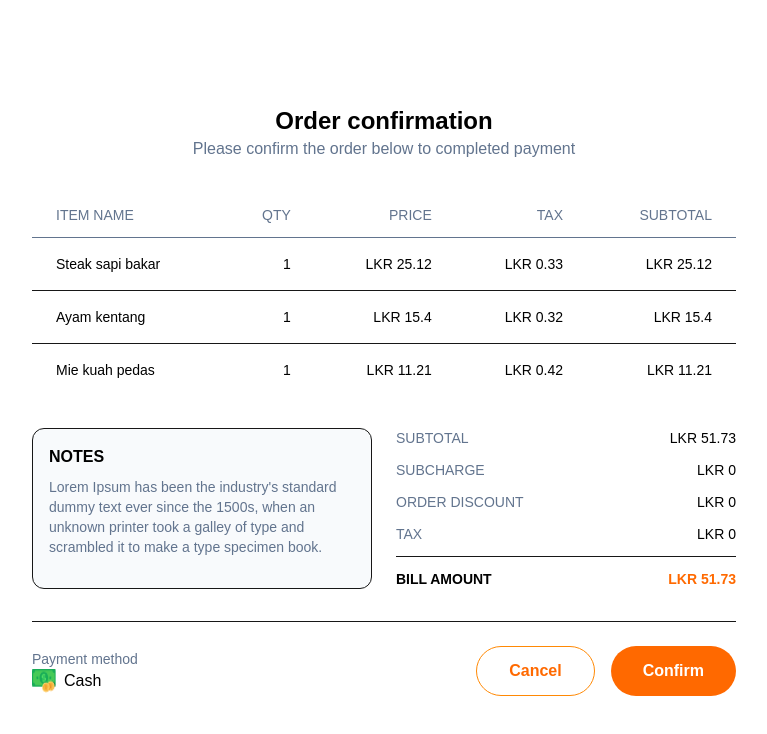
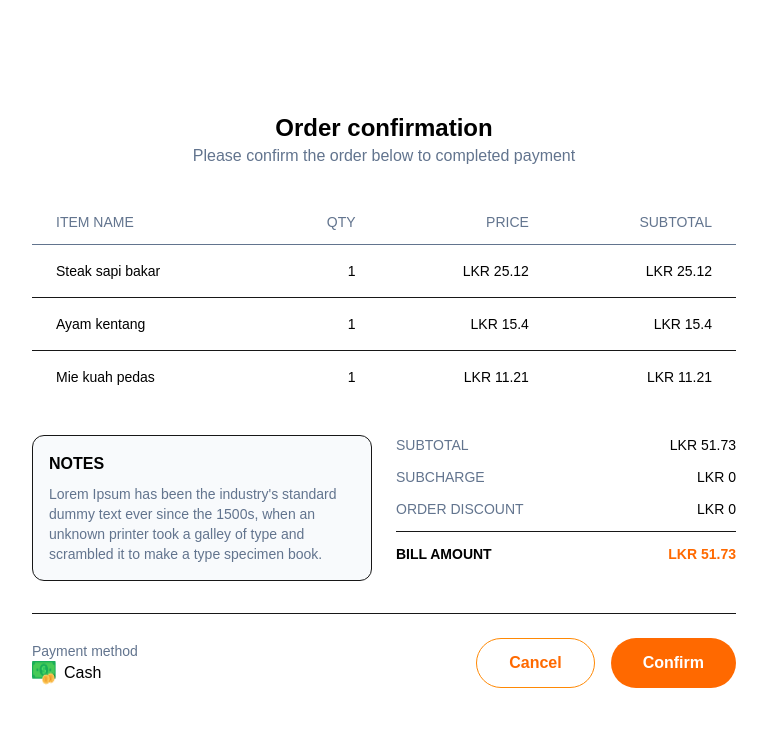
Before and after one commit to LTI-INTERNS/pos-micro-sass, a Next.js app: page /orderpopup in a window 1280 px wide. Shown: the top 734 px of the page, without its empty margins (256-1023 px from the left). Built offline with nearby package versions, Linux system fonts and the light colour scheme.

Commit message:
fix(ui): Remove separate product tax from popup

```diff
--- a/app/components/customers/OrderConfirmation.tsx
+++ b/app/components/customers/OrderConfirmation.tsx
@@ -7,7 +7,6 @@ type OrderItem = {
   name: string;
   qty: number;
   price: number;
-  tax: number;
   subtotal: number;
 };
 
@@ -17,7 +16,6 @@ const orderItems: OrderItem[] = [
     name: "Steak sapi bakar",
     qty: 1,
     price: 25.12,
-    tax: 0.33,
     subtotal: 25.12,
   },
   {
@@ -25,7 +23,6 @@ const orderItems: OrderItem[] = [
     name: "Ayam kentang",
     qty: 1,
     price: 15.4,
-    tax: 0.32,
     subtotal: 15.4,
   },
   {
@@ -33,7 +30,6 @@ const orderItems: OrderItem[] = [
     name: "Mie kuah pedas",
     qty: 1,
     price: 11.21,
-    tax: 0.42,
     subtotal: 11.21,
   },
 ];
@@ -52,7 +48,7 @@ export default function OrderConfirmationPage() {
       </div>
 
 
-      <OrderTable data={orderItems} headings={[{ label: "ITEM NAME" }, { label: "QTY" }, { label: "PRICE" },{ label: "TAX" },{ label: "SUBTOTAL" },]} emptyMessage="No order items found"/>
+      <OrderTable data={orderItems} headings={[{ label: "ITEM NAME" }, { label: "QTY" }, { label: "PRICE" },{ label: "SUBTOTAL" },]} emptyMessage="No order items found"/>
 
 
       <div className="grid grid-cols-1 md:grid-cols-2 gap-6">
@@ -79,10 +75,7 @@ export default function OrderConfirmationPage() {
             <span>ORDER DISCOUNT</span>
             <span className="text-black">LKR 0</span>
           </div>
-          <div className="flex justify-between text-slate-500">
-            <span>TAX</span>
-            <span className="text-black">LKR 0</span>
-          </div>
+
 
           <div className="border-t pt-3 flex justify-between font-semibold">
             <span className="text-black">BILL AMOUNT</span>
--- a/app/components/customers/OrderTable.tsx
+++ b/app/components/customers/OrderTable.tsx
@@ -6,7 +6,6 @@ type OrderItem = {
   name: string;
   qty: number;
   price: number;
-  tax: number;
   subtotal: number;
 };
 
@@ -56,9 +55,6 @@ const OrderTable = ({ data, headings, emptyMessage }: Props) => {
           <td className="px-6 py-4 text-right text-black">
             LKR {item.price}
           </td>
-          <td className="px-6 py-4 text-right text-black">
-            LKR {item.tax}
-          </td>
           <td className="px-6 py-4 text-right font-medium text-black">
             LKR {item.subtotal}
           </td>
```
